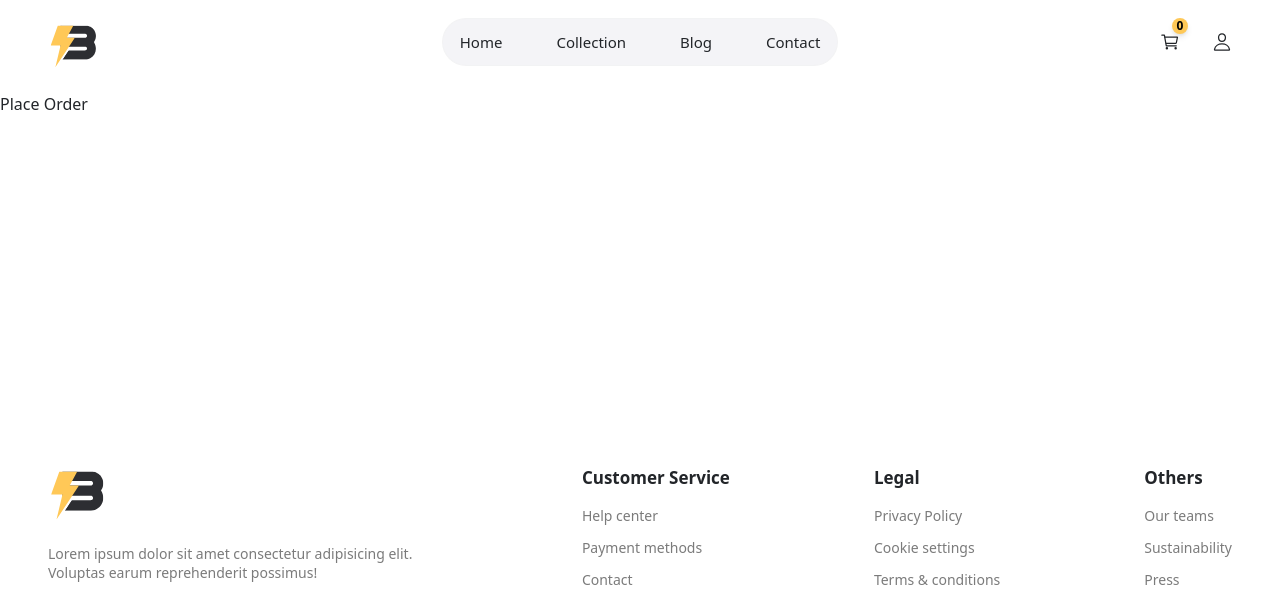
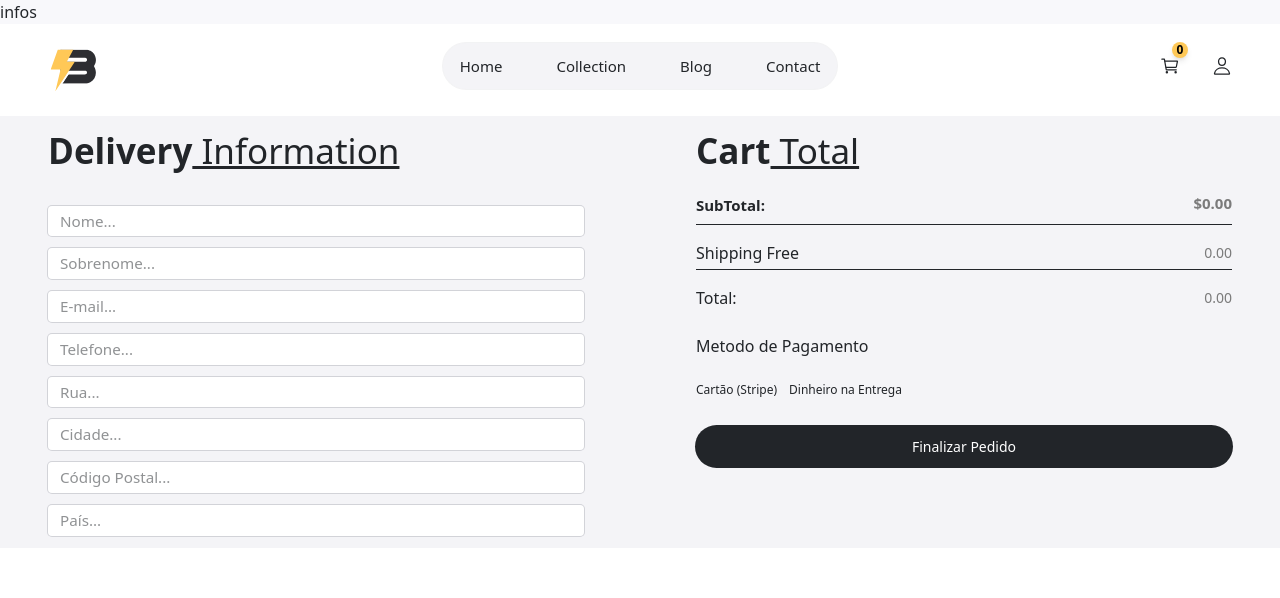
Before and after one commit to brunodias77/bcommerce, a React (Vite) app in the folder client/bcommerce/: page /place-order in a window 1280 px wide. Shown: the top 598 px of the page. Built offline with nearby package versions, Linux system fonts and the light colour scheme.

Commit message:
corrige erro de digitação na navegação para a página de checkout, atualiza layout do cabeçalho e adiciona componente Toast para notificações

```diff
--- a/client/bcommerce/src/components/Header.tsx
+++ b/client/bcommerce/src/components/Header.tsx
@@ -22,8 +22,11 @@ const Header: React.FC = () => {
 
     const toggleMenu = () => setMenuOpened((prev) => !prev);
     return (
-        <header className='max-padd-container w-full mb-2'>
-            <div className='flex items-center justify-between'>
+        <header className=' w-full mb-2'>
+            <div className='w-full bg-[#F8F8FB]'>
+                infos
+            </div>
+            <div className='max-padd-container flex items-center justify-between'>
                 {/*LOGO*/}
                 <Link to={'/'} className='flex flex-1 '>
                     <img src={logo} alt="logo da empresa" className='max-w-[60px] max-h-[60px] pt-2' />
--- /dev/null
+++ b/client/bcommerce/src/context/Toast.tsx
@@ -0,0 +1,43 @@
+import { CheckCircle } from 'lucide-react';
+import React, { useEffect } from 'react';
+import { useNavigate } from 'react-router-dom';
+
+interface ToastProps {
+    message: string;
+    onClose: () => void
+}
+
+const Toast: React.FC<ToastProps> = ({ message, onClose }) => {
+    const navigate = useNavigate();
+    useEffect(() => {
+        document.body.style.overflow = "hidden";
+        return () => {
+            document.body.style.overflow = "auto";
+        };
+    }, []);
+
+    return (
+        <div className="fixed inset-0 bg-primary bg-opacity-50 flex items-center justify-center z-50">
+            <div className="bg-white text-black px-6 py-4 rounded-lg shadow-lg relative border w-80">
+                <div className="flex items-center gap-3">
+                    <CheckCircle size={24} className="text-green-500" />
+                    <span className="text-center">{message}</span>
+                </div>
+
+                {/* Button OK */}
+                <button
+                    onClick={() => {
+                        onClose();
+                        navigate("/");
+                    }}
+                    className="mt-4 w-[150px] btn-dark mx-auto flex justify-center"
+                >
+                    OK
+                </button>
+                <span className="absolute inset-0 border-2 border-green-500 animate-border"></span>
+            </div>
+        </div>
+    );
+}
+
+export default Toast;
--- a/client/bcommerce/src/pages/Cart.tsx
+++ b/client/bcommerce/src/pages/Cart.tsx
@@ -112,7 +112,7 @@ const Cart: React.FC = () => {
                     <div className='flex my-20'>
                         <div className='w-full sm:w-[450px]'>
                             <CartTotal />
-                            <button onClick={() => navigate('/palce-order')} className='btn-secondary mt-7'>Proceed to checkout</button>
+                            <button onClick={() => navigate('/place-order')} className='btn-secondary mt-7'>Proceed to checkout</button>
                         </div>
                     </div>
                 </div>
--- a/client/bcommerce/src/pages/PlaceOrder.tsx
+++ b/client/bcommerce/src/pages/PlaceOrder.tsx
@@ -1,5 +1,9 @@
-import React from 'react';
+import React, { ChangeEvent, FormEvent, useReducer, useState } from "react";
+import Toast from "../context/Toast";
+import CartTotal from "../components/CartTotal";
+import Title from "../components/Title";
 
+/** Interface para os dados do formulário */
 interface FormData {
     firstName: string;
     lastName: string;
@@ -11,92 +15,163 @@ interface FormData {
     country: string;
 }
 
+/** Interface para o estado do formulário */
 interface State {
     formData: FormData;
     errors: Partial<Record<keyof FormData, string>>;
 }
+
+/** Definição das ações do reducer */
 type Action =
     | { type: "UPDATE_FIELD"; field: keyof FormData; value: string }
     | { type: "SET_ERRORS"; errors: Partial<Record<keyof FormData, string>> };
 
+/** Estado inicial do formulário */
 const initialState: State = {
-    formData: {
-        firstName: "",
-        lastName: "",
-        email: "",
-        phone: "",
-        street: "",
-        city: "",
-        zip: "",
-        country: "",
-    },
+    formData: { firstName: "", lastName: "", email: "", phone: "", street: "", city: "", zip: "", country: "" },
     errors: {},
-}
+};
 
-function formReducer(state: State, action: Action): State {
+/** Reducer para manipular o estado do formulário */
+const formReducer = (state: State, action: Action): State => {
     switch (action.type) {
         case "UPDATE_FIELD":
             return {
                 ...state,
-                formData: {
-                    ...state.formData,
-                    [action.field]: action.value,
-                },
-                errors: {
-                    ...state.errors,
-                    [action.field]: "", // Limpa erro ao digitar
-                },
+                formData: { ...state.formData, [action.field]: action.value },
+                errors: { ...state.errors, [action.field]: "" }
             };
         case "SET_ERRORS":
             return { ...state, errors: action.errors };
         default:
             return state;
     }
-}
+};
+
+/** Regras de validação dos campos */
+const validations: Record<keyof FormData, { test: (v: string) => boolean; message: string }> = {
+    firstName: { test: (v) => v.trim() !== "", message: "Por favor, insira seu nome" },
+    lastName: { test: (v) => v.trim() !== "", message: "Por favor, insira seu sobrenome" },
+    email: { test: (v) => /\S+@\S+\.\S+/.test(v), message: "E-mail inválido" },
+    phone: { test: (v) => /^0\d{9}$/.test(v), message: "Número de telefone inválido" },
+    street: { test: (v) => v.trim() !== "", message: "Por favor, insira o nome da rua" },
+    city: { test: (v) => v.trim() !== "", message: "Por favor, insira a cidade" },
+    zip: { test: (v) => /^\d{5,6}$/.test(v), message: "Código postal inválido" },
+    country: { test: (v) => v.trim() !== "", message: "Por favor, insira o país" },
+};
+
+/** Componente reutilizável para os inputs */
+const TextInput: React.FC<{ name: keyof FormData; label: string; value: string; onChange: (e: ChangeEvent<HTMLInputElement>) => void; error?: string }> = ({ name, label, value, onChange, error }) => (
+    <div>
+        <input
+            type="text"
+            name={name}
+            placeholder={`${label}...`}
+            className="ring-1 ring-slate-900/15 p-1 pl-3 rounded-sm bg-white outline-none w-full"
+            value={value}
+            onChange={onChange}
+        />
+        {error && <p className="text-red-500 text-sm">{error}</p>}
+    </div>
+);
+
+/** Lista dos métodos de pagamento */
+const paymentMethods: { id: "stripe" | "cod"; label: string }[] = [
+    { id: "stripe", label: "Cartão (Stripe)" },
+    { id: "cod", label: "Dinheiro na Entrega" },
+];
+
 const PlaceOrder: React.FC = () => {
+    const [state, dispatch] = useReducer(formReducer, initialState);
+    const [paymentMethod, setPaymentMethod] = useState<"stripe" | "cod">("cod");
+    const [showToast, setShowToast] = useState(false);
 
-    // o initialState vai para o state e o formReducer vai ser o dispatch
-    const [state, dispatch] = React.useReducer(formReducer, initialState);
-    const { formData } = state;
+    /** Função para validar os campos do formulário */
+    const validateForm = (): boolean => {
+        const { formData } = state;
+        const newErrors: Partial<Record<keyof FormData, string>> = {};
 
-    const validations: Record<keyof FormData, { test: (v: string) => boolean; message: string }> = {
-        firstName: {
-            test: (v) => v.trim() !== "",
-            message: "Por favor, insira seu nome e sobrenome",
-        },
-        lastName: {
-            test: (v) => v.trim() !== "",
-            message: "Por favor, insira seu sobrenome",
-        },
-        email: {
-            test: (v) => /\S+@\S+\.\S+/.test(v),
-            message: "E-mail inválido",
-        },
-        phone: {
-            test: (v) => /^0\d{9}$/.test(v),
-            message: "Número de telefone inválido",
-        },
-        street: {
-            test: (v) => v.trim() !== "",
-            message: "Por favor, insira o nome da rua",
-        },
-        city: {
-            test: (v) => v.trim() !== "",
-            message: "Por favor, insira a cidade",
-        },
-        zip: {
-            test: (v) => /^\d{5,6}$/.test(v),
-            message: "Código postal inválido",
-        },
-        country: {
-            test: (v) => v.trim() !== "",
-            message: "Por favor, insira o país",
-        },
-    }
+        Object.entries(validations).forEach(([field, rule]) => {
+            const key = field as keyof FormData;
+            if (!rule.test(formData[key])) {
+                newErrors[key] = rule.message;
+            }
+        });
+
+        dispatch({ type: "SET_ERRORS", errors: newErrors });
+
+        return Object.keys(newErrors).length === 0;
+    };
+
+    /** Manipula a mudança nos inputs */
+    const handleChange = (e: ChangeEvent<HTMLInputElement>) => {
+        dispatch({ type: "UPDATE_FIELD", field: e.target.name as keyof FormData, value: e.target.value });
+    };
+
+    /** Manipula o envio do formulário */
+    const handleSubmit = (e: FormEvent) => {
+        e.preventDefault();
+        if (validateForm()) setShowToast(true);
+        console.log("Mostrando o state", state);
+    };
 
     return (
         <div>
-            Place Order
+            <div className="bg-primary mb-16">
+                <form className="max-padd-container py-10" onSubmit={handleSubmit}>
+                    <div className="flex flex-col xl:flex-row gap-20 xl:gap-28">
+                        {/* LADO ESQUERDO */}
+                        <div className="flex-1 flex flex-col gap-3 text-[95%]">
+                            <Title title="Delivery" subtitle=" Information" />
+                            {[
+                                { name: "firstName", label: "Nome" },
+                                { name: "lastName", label: "Sobrenome" },
+                                { name: "email", label: "E-mail" },
+                                { name: "phone", label: "Telefone" },
+                                { name: "street", label: "Rua" },
+                                { name: "city", label: "Cidade" },
+                                { name: "zip", label: "Código Postal" },
+                                { name: "country", label: "País" },
+                            ].map(({ name, label }) => (
+                                <TextInput
+                                    key={name}
+                                    name={name as keyof FormData}
+                                    label={label}
+                                    value={state.formData[name as keyof FormData]}
+                                    onChange={handleChange}
+                                    error={state.errors[name as keyof FormData]}
+                                />
+                            ))}
+                        </div>
+
+                        {/* LADO DIREITO */}
+                        <div className="flex flex-col flex-1">
+                            <CartTotal />
+                            <div className="my-6">
+                                <h3 className="bold-20 mb-5">
+                                    Metodo de <span>Pagamento</span>
+                                </h3>
+                                <div className="flex gap-3">
+                                    {["stripe", "cod"].map((payment) => (
+                                        <div
+                                            key={payment}
+                                            onClick={() => setPaymentMethod(payment as "stripe" | "cod")}
+                                            className={`${paymentMethod === payment ? "btn-dark" : "btn-white"} !py-1 text-xs cursor-pointer`}
+                                        >
+                                            {payment === "stripe" ? "Cartão (Stripe)" : "Dinheiro na Entrega"}
+                                        </div>
+                                    ))}
+                                </div>
+                            </div>
+                            {/* Botão de Envio */}
+                            <button type="submit" className="btn-secondary">
+                                Finalizar Pedido
+                            </button>
+                            {showToast && <Toast message="Obrigado por comprar conosco!" onClose={() => setShowToast(false)} />}
+                        </div>
+                    </div>
+                </form>
+            </div>
         </div>
     );
 };
```
Also changed, not shown: client/bcommerce/src/assets/banner/banner-iphone.png (added).
